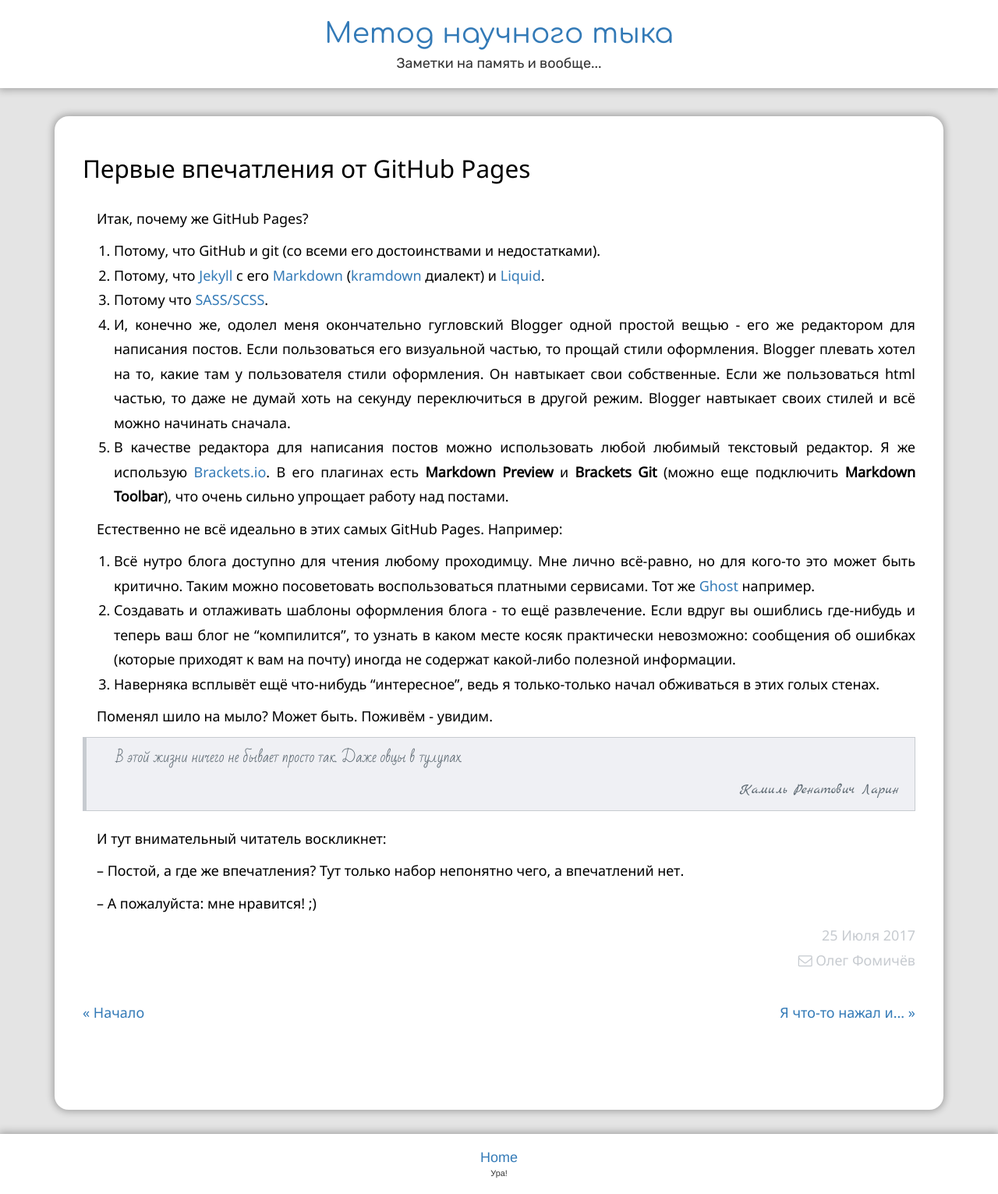
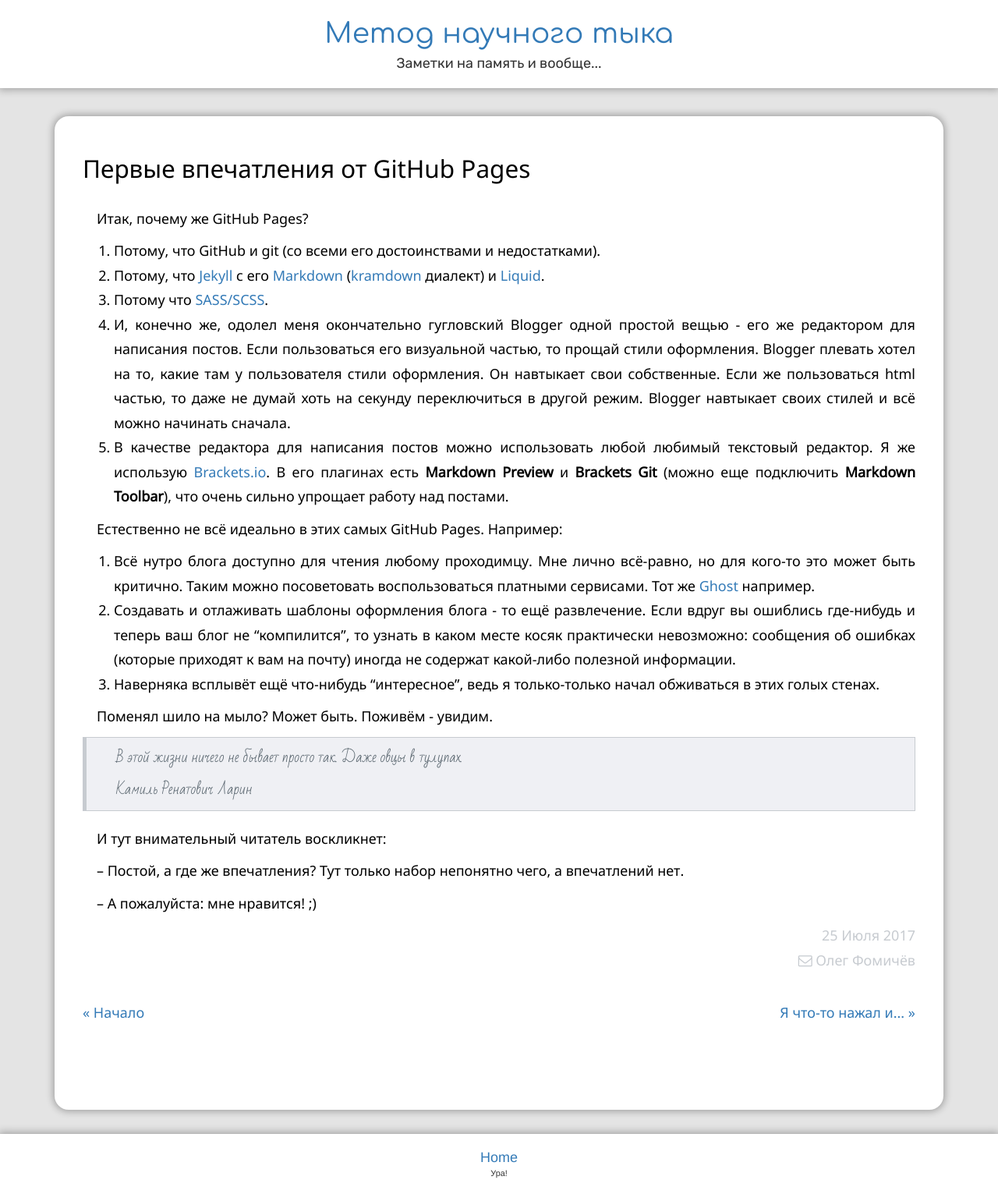
Before and after one commit to fomich0ff/fomich0ff.github.io, a Jekyll site: the page built from _posts/2017-07-25-first-impression.md, in a window 1280 px wide. Shown: the whole page at 78% size. Built offline with Jekyll 4.4.1, drawn with Linux system fonts in a browser that asks for light colours; nearby versions of some CDN libraries; our own code applies the rules of GitHub Pages for plain Markdown files; comment, search, counter and statistics services are not loaded.

Commit message:
Update 2017-07-25-first-impression.md

```diff
--- a/_posts/2017-07-25-first-impression.md
+++ b/_posts/2017-07-25-first-impression.md
@@ -36,8 +36,8 @@
 Поменял шило на мыло? Может быть. Поживём - увидим.
 
 > В этой жизни ничего не бывает просто так. Даже овцы в тулупах.
->
-> *Камиль Ренатович Ларин*
+> {:.quote-sign}
+> Камиль Ренатович Ларин
 {:.great-man-quote}
 
 И тут внимательный читатель воскликнет:
```
